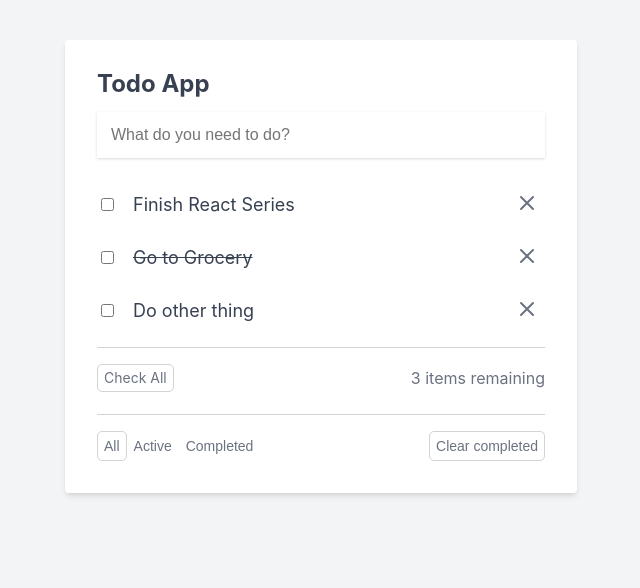
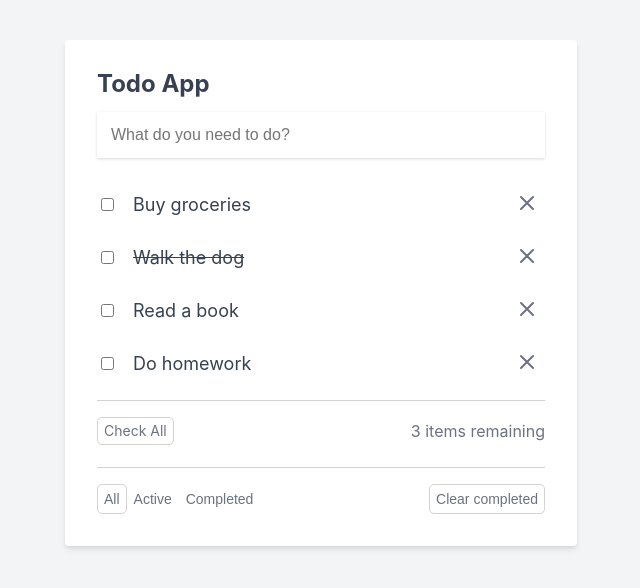
Before and after one commit to yan-naing-a/todo-list, a React (Create React App) app: page / in a window 1280 px wide. Shown: the top 588 px of the page, without its empty margins (319-959 px from the left). Built offline with nearby package versions, Linux system fonts and the light colour scheme; data requests are answered from the project's data file.

Commit message:
feat(TodoList): display todo list dyanmically

```diff
--- a/src/App.js
+++ b/src/App.js
@@ -21,6 +21,7 @@ export default function App() {
       .catch((error) => console.log("Error: ", error));
   }, []);
 
+  //Add
   const addTodo = (todo) => {
     // server
     fetch("http://localhost:5000/todos", {
@@ -34,8 +35,6 @@ export default function App() {
     setTodos((prevState) => [...prevState, todo]);
   };
 
-  console.log(todos);
-
   return (
     <div className="todo-app-container">
       <div className="todo-app">
@@ -43,7 +42,7 @@ export default function App() {
         {/* todo form */}
         <TodoForm addTodo={addTodo} />
         {/* todo lists */}
-        <TodoList />
+        <TodoList todos={todos} />
         {/* check all and remaining items */}
         <CheckAllAndRemainingItem />
 
--- a/src/components/TodoList/index.jsx
+++ b/src/components/TodoList/index.jsx
@@ -1,34 +1,20 @@
 import "./index.css";
 
-export default function TodoList() {
+export default function TodoList({ todos }) {
   return (
     <ul className="todo-list">
-      <li className="todo-item-container">
+      {todos.map((todo) => {
+        return (
+          <li className="todo-item-container" key={todo.id}>
             <div className="todo-item">
               <input type="checkbox" />
-          <span className="todo-item-label">Finish React Series</span>
-          {/* <input type="text" className="todo-item-input" value="Finish React Series" /> */}
-        </div>
-        <button className="x-button">
-          <svg
-            className="x-button-icon"
-            fill="none"
-            viewBox="0 0 24 24"
-            stroke="currentColor"
+              <span
+                className={`todo-item-label ${
+                  todo.completed ? "line-through" : ""
+                }`}
               >
-            <path
-              strokeLinecap="round"
-              strokeLinejoin="round"
-              strokeWidth={2}
-              d="M6 18L18 6M6 6l12 12"
-            />
-          </svg>
-        </button>
-      </li>
-      <li className="todo-item-container">
-        <div className="todo-item">
-          <input type="checkbox" />
-          <span className="todo-item-label line-through">Go to Grocery</span>
+                {todo.title}
+              </span>
               {/* <input type="text" className="todo-item-input" value="Go to Grocery" /> */}
             </div>
             <button className="x-button">
@@ -47,28 +33,8 @@ export default function TodoList() {
               </svg>
             </button>
           </li>
-      <li className="todo-item-container">
-        <div className="todo-item">
-          <input type="checkbox" />
-          <span className="todo-item-label">Do other thing</span>
-          {/* <input type="text" className="todo-item-input" value="Do other thing /> */}
-        </div>
-        <button className="x-button">
-          <svg
-            className="x-button-icon"
-            fill="none"
-            viewBox="0 0 24 24"
-            stroke="currentColor"
-          >
-            <path
-              strokeLinecap="round"
-              strokeLinejoin="round"
-              strokeWidth={2}
-              d="M6 18L18 6M6 6l12 12"
-            />
-          </svg>
-        </button>
-      </li>
+        );
+      })}
     </ul>
   );
 }
```
Lines whose indentation alone changed are shown as unchanged.
